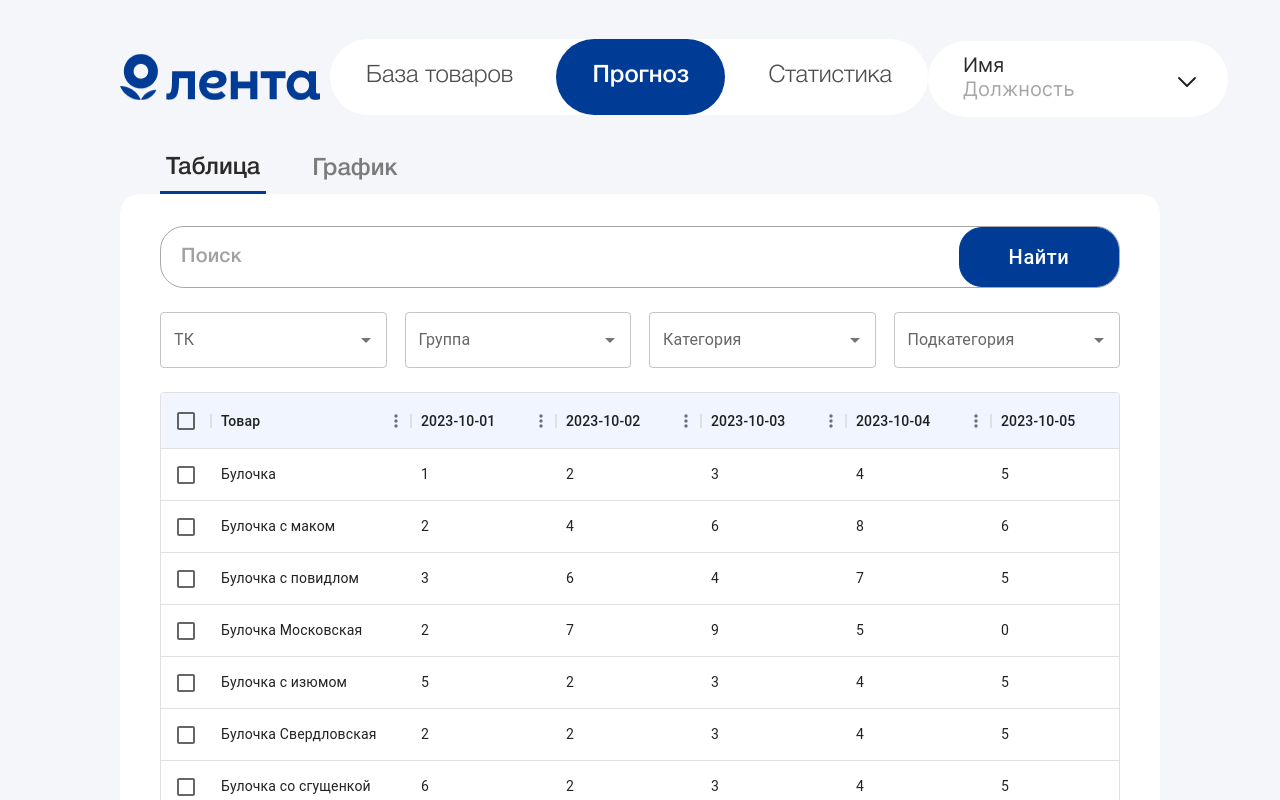
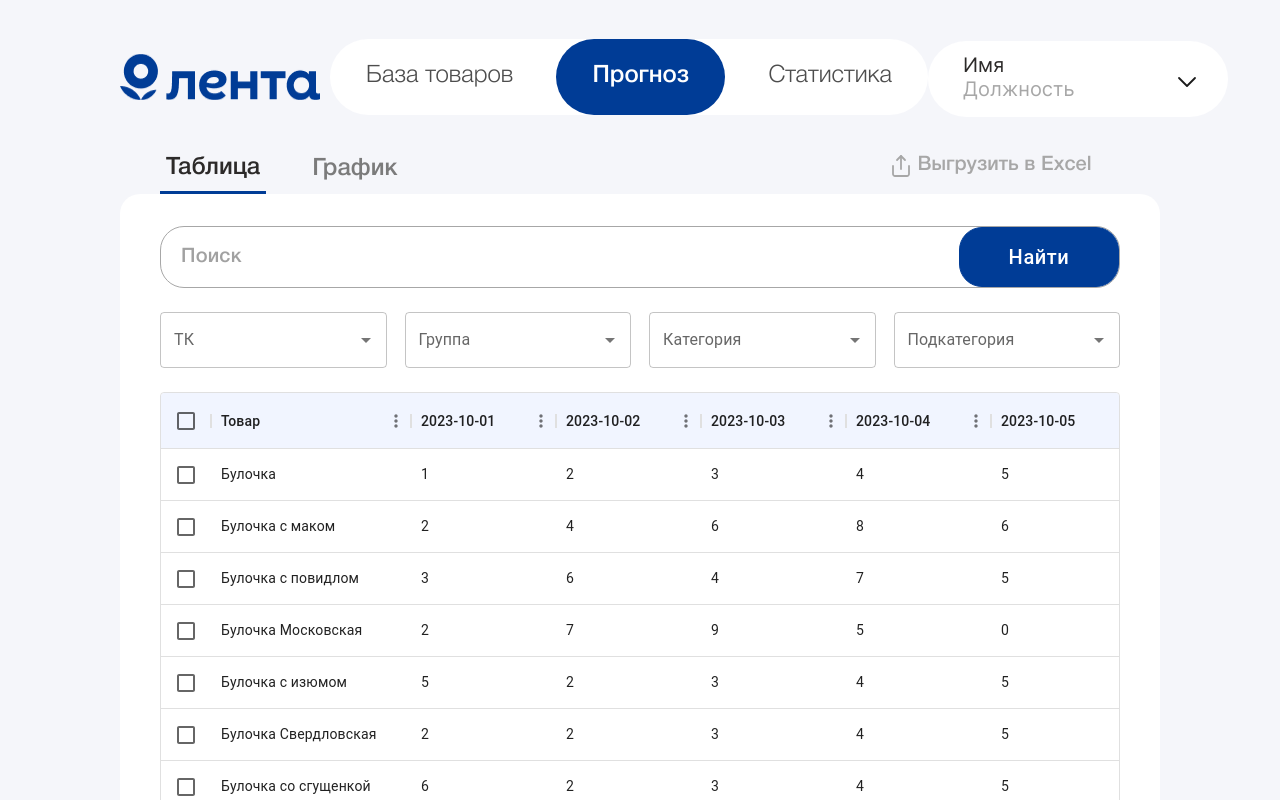
Before and after one commit to RomanKrasinskiy/demand-forecast-frontend, a React (Vite) app: page /forecast in a window 1280 px wide. Shown: the top 800 px of the page. Built offline with nearby package versions, Linux system fonts and the light colour scheme.

Commit message:
Download Excel btn created in Forecast, Create forecast btn created in Products, row selection control in Forecast and Products moved to filterSlice

```diff
--- a/src/components/Forecast/Forecast.jsx
+++ b/src/components/Forecast/Forecast.jsx
@@ -17,6 +17,10 @@ const Forecast = () => {
   function handleDataTable() {
     !isDataTable ? setDataChart(true) : '';
   }
+
+  // Получаем состояние выбранных ячеек
+  const forecastRowSelection = useSelector(state => state.filter.productRowSelect);
+
   // Забираем из стейта наполнение фильтров
   const stores = useSelector(state => state.data.shopNames);
   const groups = useSelector(state => state.data.groupNames);
@@ -52,14 +56,18 @@ const Forecast = () => {
   // галочки в таблице = массив с номерами строк rowSelectionModel (местный стейт, не редакс), который будет отправлять запрос на бэк
   // за прогнозом, а полученный результат useDispatch в слайс с данными.
 
+  // отрисовать кенопку для экселя
   // клик по кнопке Скачать в Эксель = дёрнуть бэк за файлом.
 
   return (
     <>
     {/* Переключатель Таблица-График */}
-    <div className={ForecastCSS.switchContainer}>
-      <button className={`${ForecastCSS.option} ${isDataTable ? ForecastCSS.optionActive : ''}`} onClick={handleDataTable}>Таблица</button>
-      <button className={`${ForecastCSS.option} ${!isDataTable ? ForecastCSS.optionActive : ''}`} onClick={handleDataChart}>График</button>
+    <div className={ForecastCSS.btnContainer}>
+      <div className={ForecastCSS.switchContainer}>
+        <button className={`${ForecastCSS.option} ${isDataTable ? ForecastCSS.optionActive : ''}`} onClick={handleDataTable}>Таблица</button>
+        <button className={`${ForecastCSS.option} ${!isDataTable ? ForecastCSS.optionActive : ''}`} onClick={handleDataChart}>График</button>
+      </div>
+      <button className={`${ForecastCSS.btnExcel} ${(forecastRowSelection.length > 0) ? ForecastCSS.btnExcelActive : ''}`} data-tooltip="Выберите строки для экспорта">Выгрузить в Excel</button>
     </div>
     {/* Основной блок с данными */}
     <div className={ForecastCSS.dataContainer}>
--- a/src/components/Forecast/Forecast.module.css
+++ b/src/components/Forecast/Forecast.module.css
@@ -1,3 +1,62 @@
+.btnContainer {
+    display: flex;
+    justify-content: space-between;
+}
+
+.btnExcel {
+    margin-right: 160px;
+    padding-bottom: 16px;
+    width: 231px;
+    height: 24px;
+    border: 0;
+    background: transparent;
+    background-image: url('../../images/excel.svg');
+    background-repeat: no-repeat;
+    color: var(--light-grey, #A7A7A7);
+    font-size: 20px;
+    font-style: normal;
+    font-weight: 500;
+    line-height: normal;
+    cursor: help;
+}
+
+.btnExcel::after {
+    background: white;
+    border-radius: 24px;
+	box-shadow: 1px 1px rgba(0, 0, 0, 0.2);
+    color: #A7A7A7;
+    font-size: 14px;
+    font-style: normal;
+    font-weight: 400;
+    content: attr(data-tooltip);
+    margin: -30px -200px;
+	opacity: 0;
+	padding: 3px 10px;
+	position: absolute;
+	visibility: hidden;
+	transition: all 0.3s ease-in-out;
+}
+
+.btnExcel:hover::after {
+	opacity: 1;
+	visibility: visible;
+}
+
+.btnExcelActive {
+    color: var(--blue, #003C96);
+    background-image: url('../../images/excel-active.svg');
+    cursor: pointer;
+    transition: 0.3s;
+}
+
+.btnExcelActive:hover {
+    opacity: 0.7;
+}
+
+.btnExcelActive::after {
+    content: none;
+}
+
 .switchContainer {
     display: flex;
     justify-content: space-between;
--- a/src/components/Forecast/ForecastTable/ForecastTable.jsx
+++ b/src/components/Forecast/ForecastTable/ForecastTable.jsx
@@ -1,17 +1,18 @@
 import ForecastTableCSS from './ForecastTable.module.css';
-import { useState } from 'react';
 import { DataGrid } from '@mui/x-data-grid';
-import { useSelector } from "react-redux";
+import { useSelector, useDispatch } from "react-redux";
+import { setNewForecastRowSelect } from '../../store/filterSlice';
 
 const ForecastTable = () => {
-  const [rowSelectionModel, setRowSelectionModel] = useState([0]);
+  // контролируем выбранные ячейки
+  const forecastRowSelection = useSelector(state => state.filter.productRowSelect);
 
   // Забираем наполнение таблицы
   const forecastTableColumns = useSelector(state => state.data.forecastTableColumns);
   const forecastTableRows = useSelector(state => state.data.forecastTableRows);
 
   // Создаём диспетчер
-  // const dispatch = useDispatch();
+  const dispatch = useDispatch();
 
 
   return (
@@ -34,10 +35,11 @@ const ForecastTable = () => {
         checkboxSelection
         disableRowSelectionOnClick
         keepNonExistentRowsSelected
-        onRowSelectionModelChange={(newRowSelectionModel) => {
-          setRowSelectionModel(newRowSelectionModel);
+        onRowSelectionModelChange={(newRowSelection) => {
+          dispatch(setNewForecastRowSelect(newRowSelection));
+          console.log(forecastRowSelection)
         }}
-        rowSelectionModel={rowSelectionModel}
+        rowSelectionModel={forecastRowSelection}
       />
     </div>
   )
--- a/src/components/ProductDatabase/ProductDatabase.jsx
+++ b/src/components/ProductDatabase/ProductDatabase.jsx
@@ -1,14 +1,19 @@
 import ProductDataCSS from './ProductDatabase.module.css';
-import { useState } from 'react';
 import { TextField, Autocomplete } from '@mui/material';
 import { DataGrid } from '@mui/x-data-grid';
 import { useSelector, useDispatch } from "react-redux";
-import { setNewCategoriesFilter, setNewGroupFilter, setNewShopFilter, setNewSubcategoriesFilter } from '../store/filterSlice';
+import {
+  setNewCategoriesFilter,
+  setNewGroupFilter,
+  setNewShopFilter,
+  setNewSubcategoriesFilter,
+  setNewProductRowSelect,
+ } from '../store/filterSlice';
 import SearchForm from './../SearchForm/SearchForm';
 
 function ProductDatabase() {
   // контролируем выбранные ячейки
-  const [rowSelectionModel, setRowSelectionModel] = useState([0]);
+  const productRowSelection = useSelector(state => state.filter.productRowSelect);
 
   // забираем из стейта наполнение фильтров
   const stores = useSelector(state => state.data.shopNames);
@@ -42,15 +47,20 @@ function ProductDatabase() {
   //   - после ответа с бэка дёрнули из стейта новые данные (useSelect)
   // обработка поиска по товару = аналогично
 
-  // галочки в таблице = массив с номерами строк rowSelectionModel (местный стейт, не редакс), который будет отправлять запрос на бэк
-  // за прогнозом, а полученный результат useDispatch в слайс с данными.
+  // галочки в таблице:
+  //   - по клику падают в массив в filterSlice
+
+  // добавить обработку кнопке "Получить прогноз"
 
   return (
 
     <>
     {/* Переключатель Таблица-График */}
-    <div className={ProductDataCSS.switchContainer}>
-      <button className={ProductDataCSS.optionActive}>Таблица</button>
+    <div className={ProductDataCSS.btnContainer}>
+      <div className={ProductDataCSS.switchContainer}>
+        <button className={ProductDataCSS.optionActive}>Таблица</button>
+      </div>
+      <button className={`${ProductDataCSS.btnExcel} ${(productRowSelection.length > 0) ? ProductDataCSS.btnExcelActive : ''}`} data-tooltip="Выберите строки для прогноза">Выгрузить в Excel</button>
     </div>
     {/* Основной блок с данными */}
     <div className={ProductDataCSS.dataContainer}>
@@ -143,9 +153,9 @@ function ProductDatabase() {
         disableRowSelectionOnClick
         keepNonExistentRowsSelected
         onRowSelectionModelChange={(newRowSelectionModel) => {
-          setRowSelectionModel(newRowSelectionModel);
+          dispatch(setNewProductRowSelect(newRowSelectionModel));
         }}
-        rowSelectionModel={rowSelectionModel}
+        rowSelectionModel={productRowSelection}
       />
       </div>
     </div>
--- a/src/components/ProductDatabase/ProductDatabase.module.css
+++ b/src/components/ProductDatabase/ProductDatabase.module.css
@@ -1,3 +1,62 @@
+.btnContainer {
+    display: flex;
+    justify-content: space-between;
+}
+
+.btnExcel {
+    margin-right: 160px;
+    padding-bottom: 16px;
+    width: 231px;
+    height: 24px;
+    border: 0;
+    background: transparent;
+    background-image: url('../../images/excel.svg');
+    background-repeat: no-repeat;
+    color: var(--light-grey, #A7A7A7);
+    font-size: 20px;
+    font-style: normal;
+    font-weight: 500;
+    line-height: normal;
+    cursor: help;
+}
+
+.btnExcel::after {
+    background: white;
+    border-radius: 24px;
+	box-shadow: 1px 1px rgba(0, 0, 0, 0.2);
+    color: #A7A7A7;
+    font-size: 14px;
+    font-style: normal;
+    font-weight: 400;
+    content: attr(data-tooltip);
+    margin: -30px -200px;
+	opacity: 0;
+	padding: 3px 10px;
+	position: absolute;
+	visibility: hidden;
+	transition: all 0.3s ease-in-out;
+}
+
+.btnExcel:hover::after {
+	opacity: 1;
+	visibility: visible;
+}
+
+.btnExcelActive {
+    color: var(--blue, #003C96);
+    background-image: url('../../images/excel-active.svg');
+    cursor: pointer;
+    transition: 0.3s;
+}
+
+.btnExcelActive:hover {
+    opacity: 0.7;
+}
+
+.btnExcelActive::after {
+    content: none;
+}
+
 .switchContainer {
     display: flex;
     justify-content: space-between;
--- a/src/components/store/filterSlice.js
+++ b/src/components/store/filterSlice.js
@@ -9,6 +9,8 @@ export const filterSlice = createSlice({
     subcategoryFilter: null,
     productFilter: null, // для поиска
     dateFilter: null,
+    productRowSelect: [],
+    forecastRowSelect: [],
   },
   reducers: {
     setNewShopFilter(state, action) {
@@ -46,6 +48,14 @@ export const filterSlice = createSlice({
         label: action.payload.label,
       }
     },
+
+    setNewProductRowSelect(state, action) {
+      state.productRowSelect = action.payload
+    },
+
+    setNewForecastRowSelect(state, action) {
+      state.productRowSelect = action.payload
+    },
   }
 })
 
@@ -54,6 +64,9 @@ export const {
   setNewGroupFilter,
   setNewCategoriesFilter,
   setNewSubcategoriesFilter,
-  setNewDateFilter } = filterSlice.actions;
+  setNewDateFilter,
+  setNewProductRowSelect,
+  setNewForecastRowSelect,
+} = filterSlice.actions;
 
 export default filterSlice.reducer;
```
Also changed, not shown: src/images/excel-active.svg (added), src/images/excel.svg (added).
